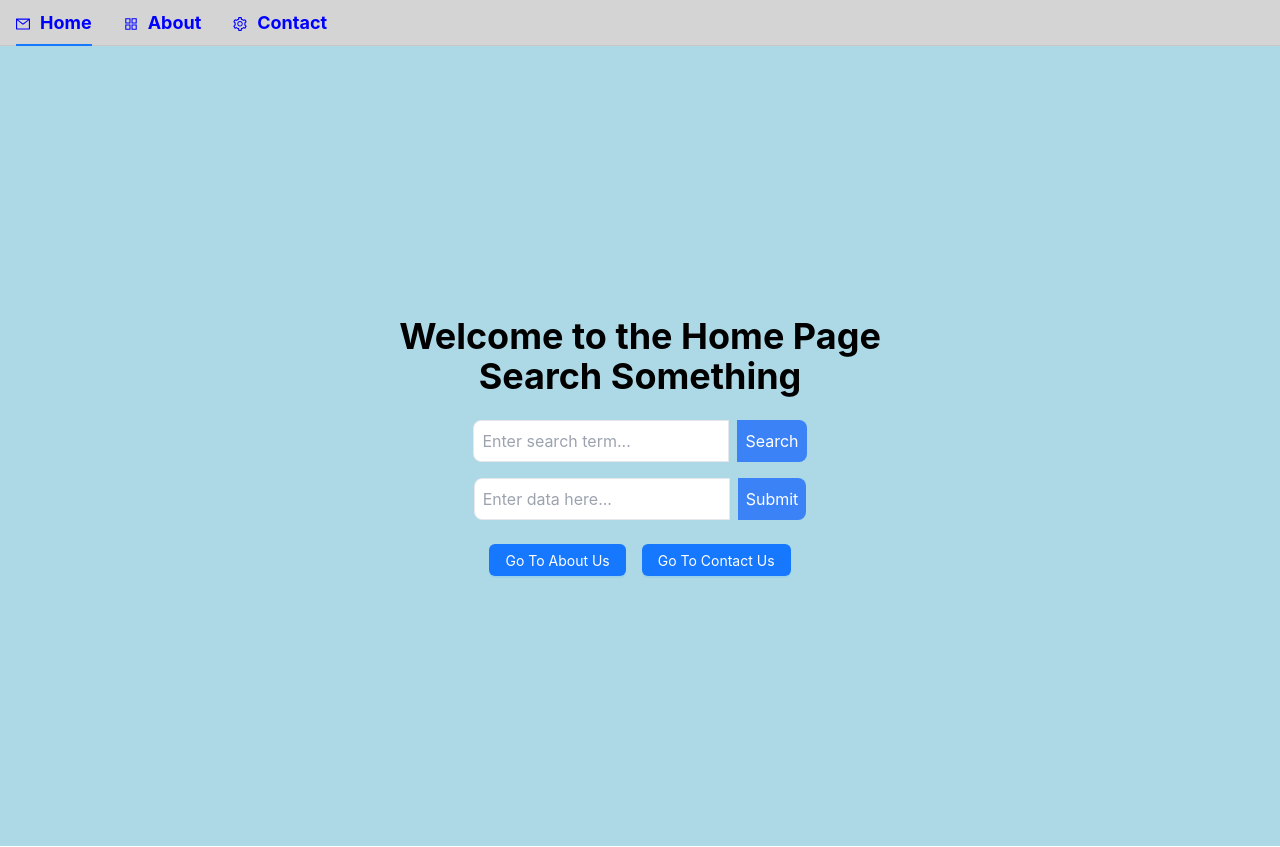
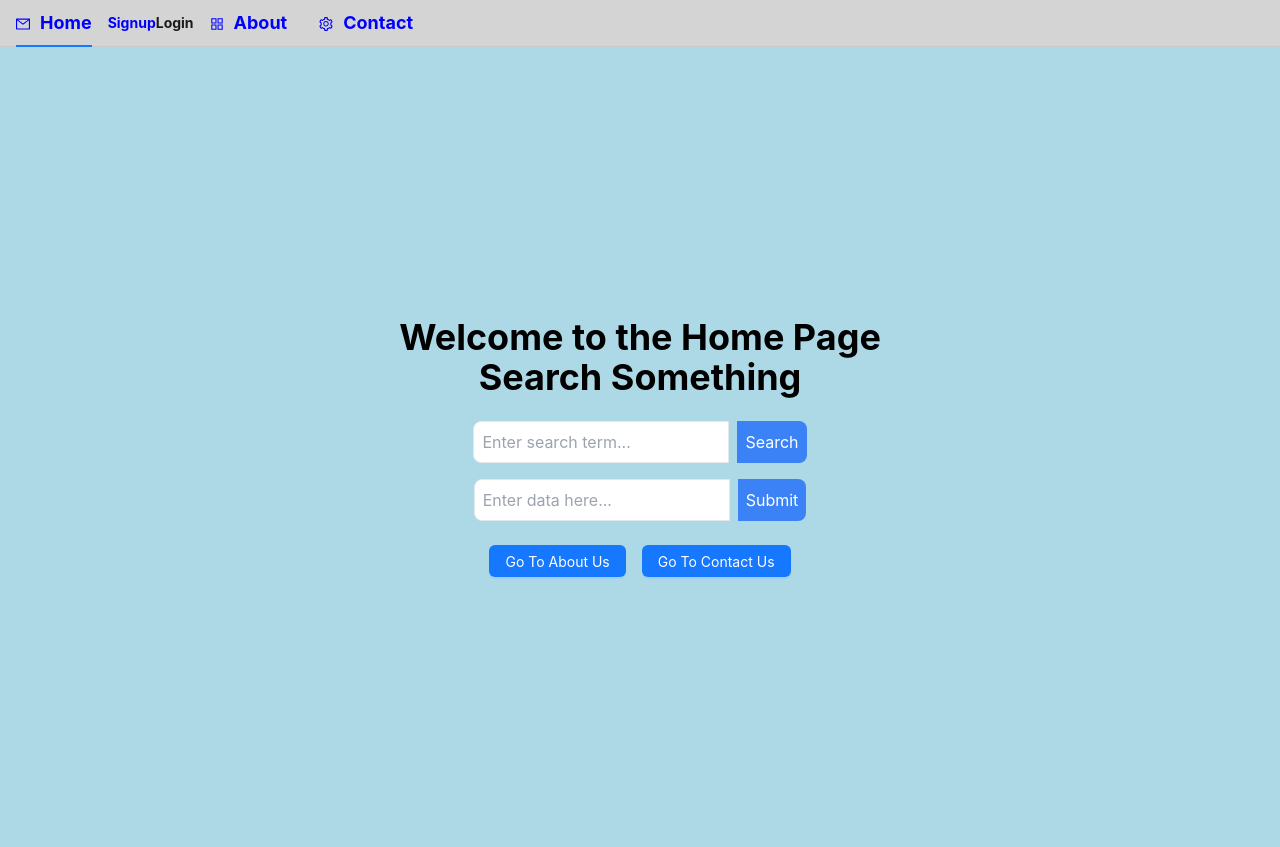
Before and after one commit to Daroowala/BoilerPlate, a React (Create React App) app: page / in a window 1280 px wide. Built offline with nearby package versions, Linux system fonts and the light colour scheme; the HTML template or start-up script is replaced by a standard one.

Commit message:
Authantication ok

```diff
--- a/src/App.js
+++ b/src/App.js
@@ -1,5 +1,5 @@
 import './App.css';
-import React, { useEffect } from 'react';
+// import React, { useEffect } from 'react';
 import { BrowserRouter as Router, Routes, Route } from 'react-router-dom';
 import Home from './Router Components/Home';
 import About from './Router Components/About';
--- a/src/Finebase Components/logIn.js
+++ b/src/Login.js
@@ -1,5 +1,6 @@
 import React, { useState } from 'react';
-import { getAuth, signInWithEmailAndPassword } from 'firebase/auth';
+import { auth } from './firebaseConfig';
+import { signInWithEmailAndPassword } from 'firebase/auth';
 
 const Login = () => {
   const [email, setEmail] = useState('');
@@ -8,8 +9,6 @@ const Login = () => {
 
   const handleSubmit = async (e) => {
     e.preventDefault();
-    const auth = getAuth();
-
     try {
       await signInWithEmailAndPassword(auth, email, password);
       alert('User logged in successfully!');
@@ -22,22 +21,18 @@ const Login = () => {
     <div className="login-container">
       <h2>Login</h2>
       <form onSubmit={handleSubmit}>
-        <div>
         <input
           type="email"
-            placeholder="Enter your email"
+          placeholder="Email"
           value={email}
           onChange={(e) => setEmail(e.target.value)}
         />
-        </div>
-        <div>
         <input
           type="password"
-            placeholder="Enter your password"
+          placeholder="Password"
           value={password}
           onChange={(e) => setPassword(e.target.value)}
         />
-        </div>
         {error && <p>{error}</p>}
         <button type="submit">Login</button>
       </form>
--- a/src/Navbar.js
+++ b/src/Navbar.js
@@ -6,6 +6,7 @@ import { Link } from 'react-router-dom';
 
 const Navbar = () => {
   return (
+    <>
     <Menu className='bg-neutral-300 font-bold ' mode="horizontal">
       <Menu.Item key="mail" icon={<MailOutlined />} style={{ color: 'blue', fontSize: '18px'}}>
        <Link to="/">Home</Link>
@@ -16,7 +17,19 @@ const Navbar = () => {
       <Menu.Item key="setting" icon={<SettingOutlined />}style={{ color: 'blue', fontSize: '18px' }}>
       <Link to="/contact">Contact</Link>
       </Menu.Item>
+      <li style={{ color:'blue',}}>
+          <Link to="/signup">
+            <button>Signup</button>
+          </Link>
+        </li>
+        <li>
+          <Link to="/login">
+            <button>Login</button>
+          </Link>
+        </li>
+
     </Menu>
+    </>
   );
 };
 
--- a/src/Finebase Components/signUp.js
+++ b/src/Signup.js
@@ -1,5 +1,8 @@
+// src/Signup.js
 import React, { useState } from 'react';
-import { getAuth, createUserWithEmailAndPassword } from 'firebase/auth';
+import { auth } from './firebaseConfig';
+import { createUserWithEmailAndPassword } from 'firebase/auth';
+import './App.css';
 
 const Signup = () => {
   const [email, setEmail] = useState('');
@@ -8,8 +11,6 @@ const Signup = () => {
 
   const handleSubmit = async (e) => {
     e.preventDefault();
-    const auth = getAuth();
-
     try {
       await createUserWithEmailAndPassword(auth, email, password);
       alert('User signed up successfully!');
@@ -22,24 +23,20 @@ const Signup = () => {
     <div className="signup-container">
       <h2>Signup</h2>
       <form onSubmit={handleSubmit}>
-        <div>
         <input
           type="email"
-            placeholder="Enter your email"
+          placeholder="Email"
           value={email}
           onChange={(e) => setEmail(e.target.value)}
         />
-        </div>
-        <div>
         <input
           type="password"
-            placeholder="Enter your password"
+          placeholder="Password"
           value={password}
           onChange={(e) => setPassword(e.target.value)}
         />
-        </div>
         {error && <p>{error}</p>}
-        <button type="submit">Signup</button>
+        <button type="submit">Sign Up</button>
       </form>
     </div>
   );
--- a/src/firebaseConfig.js
+++ b/src/firebaseConfig.js
@@ -1,4 +1,3 @@
-// firebaseConfig.js
 import { initializeApp } from "firebase/app";
 import { getAuth } from "firebase/auth";
 
@@ -12,6 +11,6 @@ const firebaseConfig = {
   measurementId: "G-KYPLF1YGLN"
 };
 
+
 const app = initializeApp(firebaseConfig);
-export const auth = getAuth(app); // Firebase auth instance export
-export default app;
+export const auth = getAuth(app);
```
Lines whose indentation alone changed are shown as unchanged.
